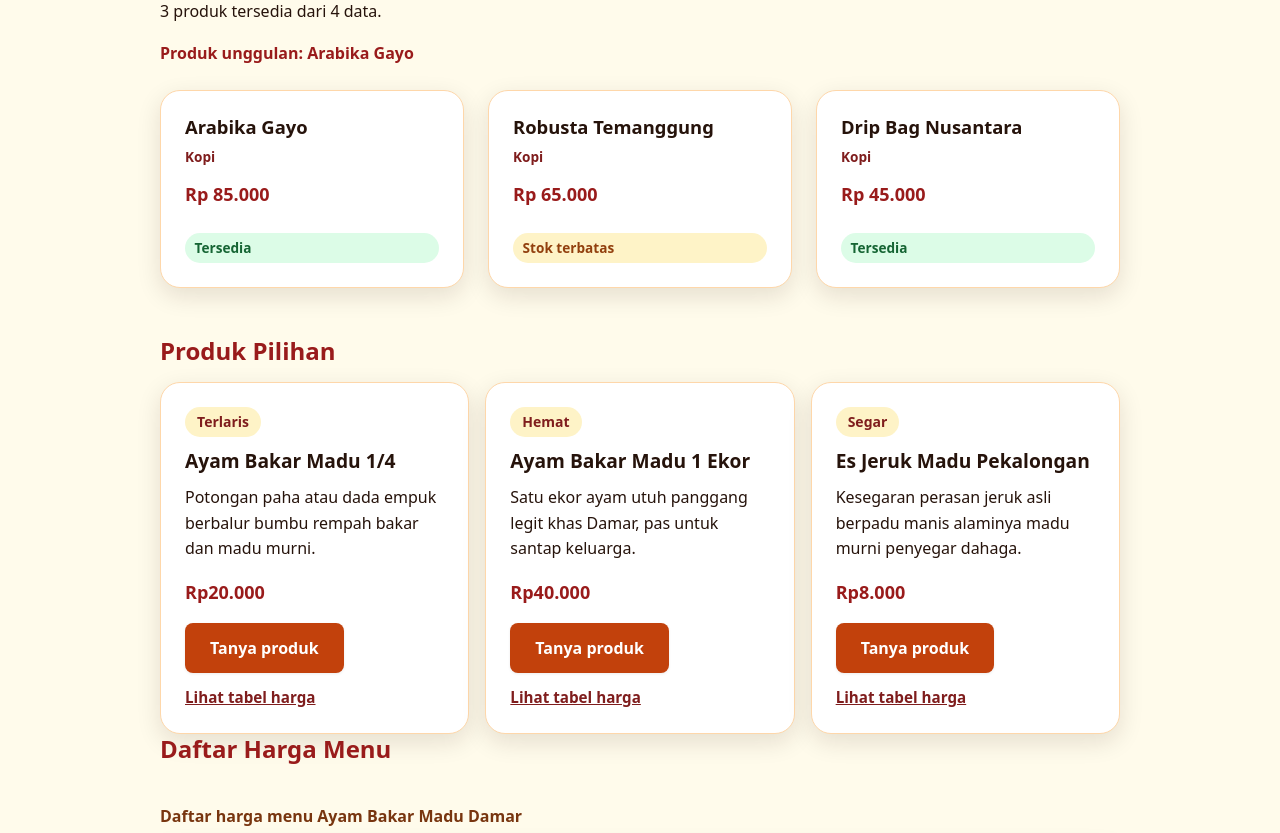
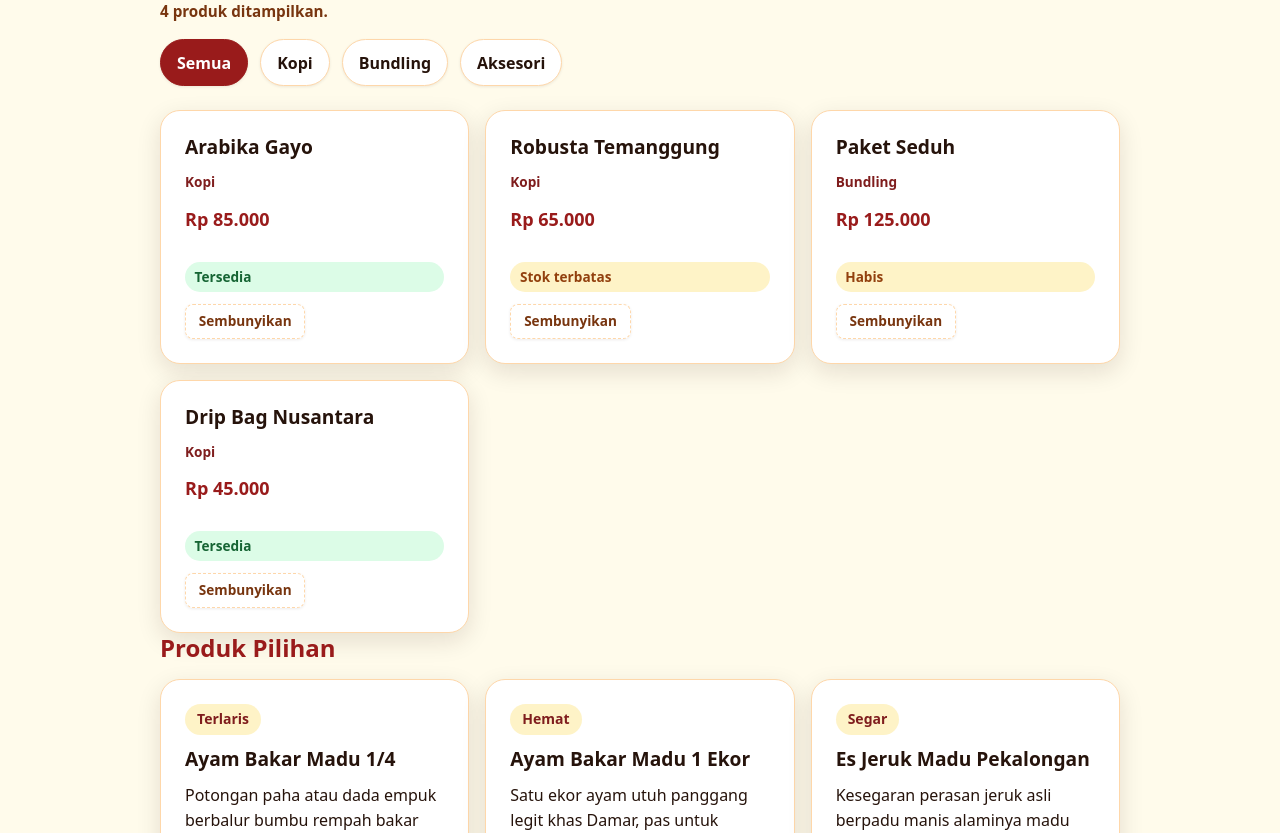
Before and after one commit to DamarGreyrat/website-umkm, a plain HTML site: page produk.html in a window 1280 px wide. Shown: the part 620-1453 px from the top of the page. Drawn offline with Linux system fonts and the light colour scheme.

Commit message:
feat: add DOM product filter rendering

```diff
--- a/css/style.css
+++ b/css/style.css
@@ -556,6 +556,79 @@ button:active,
 }
 
 /* ==========================================================================
+   P11: INTERAKSI FILTER KATALOG & DOM RENDERING
+   ========================================================================== */
+.produk-status {
+  font-size: 0.95rem;
+  color: var(--color-muted, #78350f);
+  font-weight: 600;
+  margin-top: var(--space-1, 0.25rem);
+}
+
+.filter-bar {
+  display: flex;
+  flex-wrap: wrap;
+  gap: 0.75rem;
+  margin-block: 1rem 1.5rem;
+}
+
+.filter-button {
+  border: 1px solid var(--color-border, #cbd5e1);
+  border-radius: 999px;
+  background: #ffffff;
+  color: var(--color-text, #1f2937);
+  padding: 0.65rem 1rem;
+  font-weight: 700;
+  cursor: pointer;
+  transition: all 0.2s ease;
+}
+
+.filter-button:hover,
+.filter-button:focus-visible {
+  border-color: var(--color-primary, #2563eb);
+  outline: 3px solid rgb(37 99 235 / 20%);
+  outline-offset: 2px;
+}
+
+.filter-button.is-active {
+  background: var(--color-primary, #2563eb);
+  border-color: var(--color-primary, #2563eb);
+  color: #ffffff;
+}
+
+.empty-state {
+  grid-column: 1 / -1;
+  border: 1px dashed #94a3b8;
+  border-radius: 1rem;
+  padding: 1.5rem;
+  background: #ffffff;
+  color: #64748b;
+  text-align: center;
+  font-weight: 500;
+}
+
+.ghost-button {
+  display: inline-block;
+  margin-top: var(--space-2, 0.5rem);
+  padding: 0.4rem 0.8rem;
+  font-size: 0.85rem;
+  font-weight: 600;
+  border: 1px dashed var(--color-border, #cbd5e1);
+  border-radius: var(--radius-sm, 4px);
+  background: transparent;
+  color: var(--color-muted, #64748b);
+  cursor: pointer;
+  align-self: flex-start;
+  transition: all 0.2s ease;
+}
+
+.ghost-button:hover {
+  background: #fee2e2;
+  color: #991b1b;
+  border-color: #f87171;
+}
+
+/* ==========================================================================
    8. KOMPONEN: GALERI & MEDIA (GRID - 2 TRACKS)
    ========================================================================== */
 .gallery-grid {
--- a/js/app.js
+++ b/js/app.js
@@ -1,4 +1,4 @@
-// 1. Data Produk UMKM
+// 1. Data Produk UMKM (P10 & P11)
 const produkUmkm = [
   { nama: "Arabika Gayo", kategori: "Kopi", harga: 85000, stok: 12, unggulan: true },
   { nama: "Robusta Temanggung", kategori: "Kopi", harga: 65000, stok: 4, unggulan: false },
@@ -28,49 +28,101 @@ function statusStok(stok) {
   return { label: "Tersedia", className: "" };
 }
 
-// 4. Function buatKartuProduk
-function buatKartuProduk(produk) {
+// 4. DOM Selection
+const produkGrid = document.querySelector("#produk-grid");
+const produkStatus = document.querySelector("#produk-status");
+const tombolFilter = document.querySelectorAll("[data-filter]");
+
+// 5. Function pembuat elemen produk (buatElemenProduk)
+function buatElemenProduk(produk) {
+  const card = document.createElement("article");
+  card.classList.add("product-card");
+
+  const title = document.createElement("h3");
+  title.textContent = produk.nama;
+
+  const category = document.createElement("p");
+  category.classList.add("category-note");
+  category.textContent = produk.kategori;
+
+  const price = document.createElement("p");
+  price.classList.add("price");
+  price.textContent = formatRupiah(produk.harga);
+
+  const stock = document.createElement("span");
   const status = statusStok(produk.stok);
+  stock.classList.add("stock-badge");
+  if (status.className) {
+    stock.classList.add(status.className);
+  }
+  stock.textContent = status.label;
 
-  return `
-    <article class="js-product-card">
-      <h3>${produk.nama}</h3>
-      <p class="category-note">${produk.kategori}</p>
-      <p class="price">${formatRupiah(produk.harga)}</p>
-      <span class="stock-badge ${status.className}">${status.label}</span>
-    </article>
-  `;
+  card.append(title, category, price, stock);
+
+  // 8. Uji remove element (tombol Sembunyikan)
+  const removeButton = document.createElement("button");
+  removeButton.type = "button";
+  removeButton.textContent = "Sembunyikan";
+  removeButton.classList.add("ghost-button");
+
+  removeButton.addEventListener("click", () => {
+    card.remove();
+    if (produkStatus) {
+      produkStatus.textContent = "Satu kartu disembunyikan dari tampilan sementara.";
+    }
+  });
+
+  card.append(removeButton);
+
+  return card;
 }
 
-// 7. Susun ulang renderProduk
-function renderProduk() {
-  const grid = document.querySelector("#produk-dinamis");
-  const ringkasan = document.querySelector("#produk-ringkasan");
-  const unggulan = document.querySelector("#produk-unggulan");
+// 6. Function buatEmptyState & renderProduk
+function buatEmptyState(kategori) {
+  const empty = document.createElement("p");
+  empty.classList.add("empty-state");
+  empty.textContent = `Belum ada produk pada kategori ${kategori}.`;
+  return empty;
+}
 
-  // Guard clause mencegah error pada halaman yang tidak memiliki target render
-  if (!grid || !ringkasan || !unggulan) {
-    console.warn("Target render produk belum lengkap.");
+function renderProduk(kategoriAktif = "Semua") {
+  if (!produkGrid || !produkStatus) {
+    console.warn("Target render produk tidak ditemukan.");
     return;
   }
 
-  // 6. forEach untuk debugging terarah sebelum render
-  produkUmkm.forEach((produk) => {
-    console.log("Debug produk:", produk.nama, "stok:", produk.stok);
+  const produkTampil =
+    kategoriAktif === "Semua"
+      ? produkUmkm
+      : produkUmkm.filter((produk) => produk.kategori === kategoriAktif);
+
+  produkGrid.replaceChildren();
+
+  if (produkTampil.length === 0) {
+    produkGrid.append(buatEmptyState(kategoriAktif));
+    produkStatus.textContent = "0 produk ditemukan.";
+    return;
+  }
+
+  produkTampil.forEach((produk) => {
+    produkGrid.append(buatElemenProduk(produk));
   });
 
-  // 5. Menggunakan filter, map, dan find
-  const produkTersedia = produkUmkm.filter((produk) => produk.stok > 0);
-  const produkUnggulan = produkUmkm.find((produk) => produk.unggulan === true);
-  const markupProduk = produkTersedia.map(buatKartuProduk).join("");
-
-  grid.innerHTML = markupProduk;
-  ringkasan.textContent = `${produkTersedia.length} produk tersedia dari ${produkUmkm.length} data.`;
-  unggulan.textContent = produkUnggulan
-    ? `Produk unggulan: ${produkUnggulan.nama}`
-    : "Belum ada produk unggulan.";
-
-  console.table(produkUmkm);
+  produkStatus.textContent = `${produkTampil.length} produk ditampilkan.`;
 }
 
-document.addEventListener("DOMContentLoaded", renderProduk);
+// 7. Pasang event listener dan classList
+tombolFilter.forEach((tombol) => {
+  tombol.addEventListener("click", (event) => {
+    const tombolAktif = event.currentTarget;
+    const kategori = tombolAktif.dataset.filter;
+
+    tombolFilter.forEach((item) => item.classList.remove("is-active"));
+    tombolAktif.classList.add("is-active");
+
+    renderProduk(kategori);
+  });
+});
+
+// Pemanggilan awal saat halaman dimuat
+renderProduk();
--- a/produk.html
+++ b/produk.html
@@ -39,14 +39,21 @@
           <li>Paket Sate Ayam Madu</li>
         </ul>
       </section>
-      <section class="section" aria-labelledby="produk-dinamis-title">
-        <div class="section-header">
-          <p class="eyebrow">Data JavaScript</p>
-          <h2 id="produk-dinamis-title">Produk dari Data Lokal</h2>
-          <p id="produk-ringkasan">Data produk akan dimuat melalui JavaScript.</p>
-          <p id="produk-unggulan">Produk unggulan akan ditentukan melalui JavaScript.</p>
+      <section class="product-section" aria-labelledby="produk-title">
+        <div class="section-heading">
+          <p class="eyebrow">Katalog</p>
+          <h2 id="produk-title">Produk Unggulan UMKM</h2>
+          <p id="produk-status" class="produk-status">Produk belum dimuat.</p>
         </div>
-        <div id="produk-dinamis" class="js-product-grid"></div>
+
+        <div class="filter-bar" aria-label="Filter kategori produk">
+          <button type="button" class="filter-button is-active" data-filter="Semua">Semua</button>
+          <button type="button" class="filter-button" data-filter="Kopi">Kopi</button>
+          <button type="button" class="filter-button" data-filter="Bundling">Bundling</button>
+          <button type="button" class="filter-button" data-filter="Aksesori">Aksesori</button>
+        </div>
+
+        <div id="produk-grid" class="product-grid" aria-live="polite"></div>
       </section>
       <section aria-labelledby="produk-pilihan-title">
         <h2 id="produk-pilihan-title">Produk Pilihan</h2>
```
